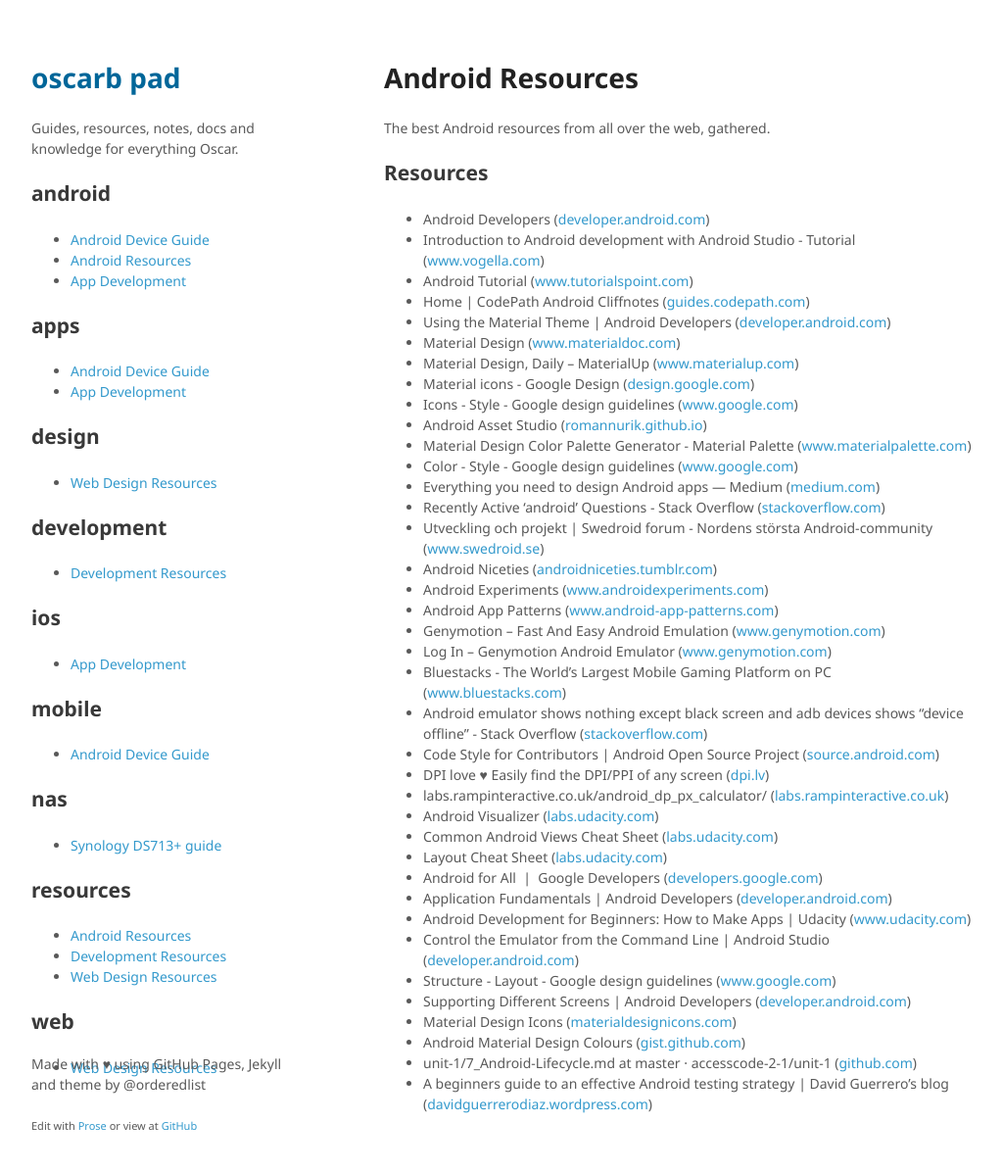
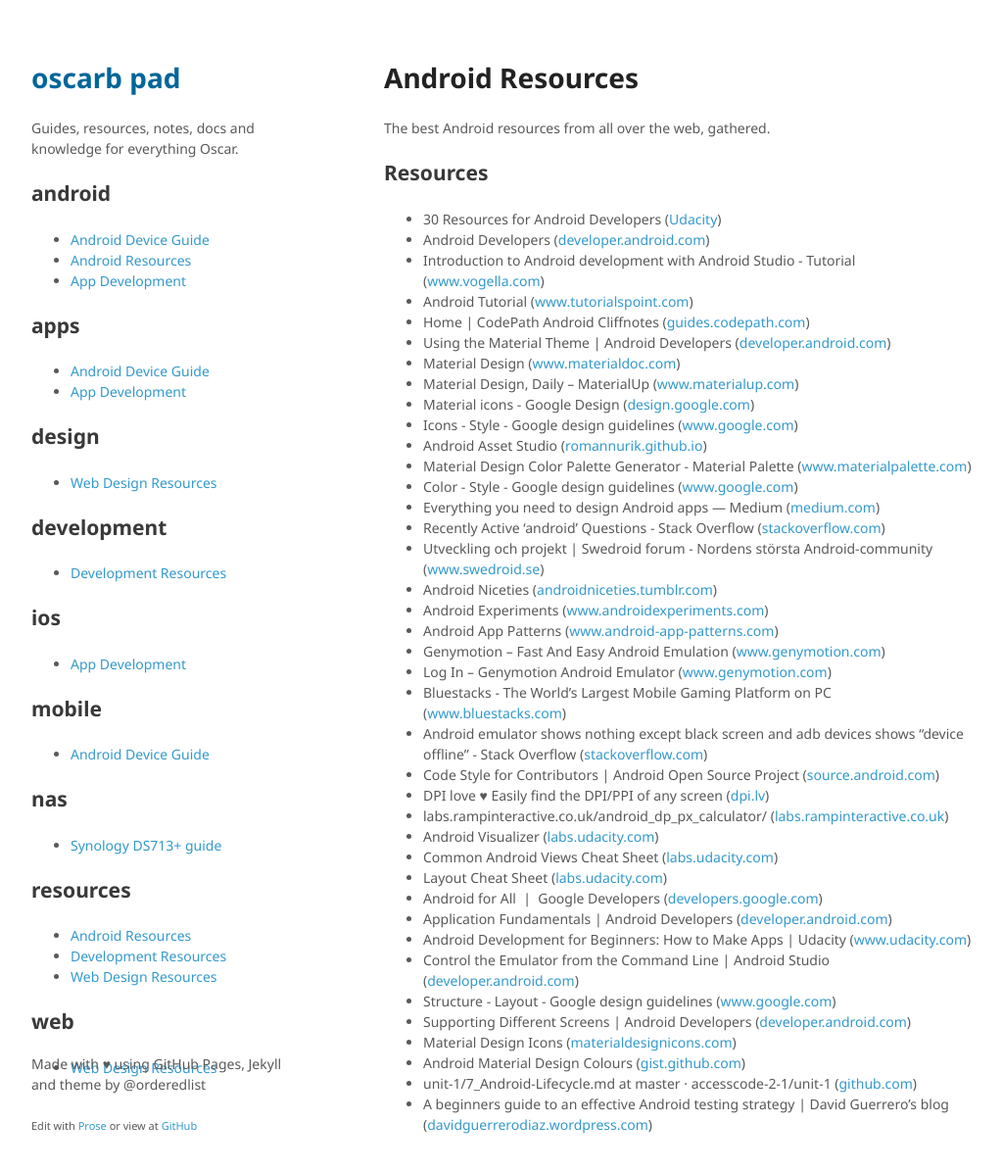
Before and after one commit to oscarb/pad, a Jekyll site: the page built from _docs/android-resources.md, in a window 1280 px wide and 1228 px high. Shown: the top 1196 px of the window at 98% size, without its empty margins (128-1151 px from the left). Built offline with Jekyll 4.4.1, drawn with Linux system fonts in a browser that asks for light colours.

Commit message:
Updated android-resources.md

```diff
--- a/_docs/android-resources.md
+++ b/_docs/android-resources.md
@@ -12,6 +12,7 @@ The best Android resources from all over the web, gathered.
 
 ## Resources
 
+* 30 Resources for Android Developers ([Udacity](http://blog.udacity.com/2015/06/30-android-developer-resources.html))
 * Android Developers ([developer.android.com](https://developer.android.com/index.html))
 * Introduction to Android development with Android Studio - Tutorial ([www.vogella.com](http://www.vogella.com/tutorials/Android/article.html))
 * Android Tutorial ([www.tutorialspoint.com](http://www.tutorialspoint.com/android/index.htm))
```
